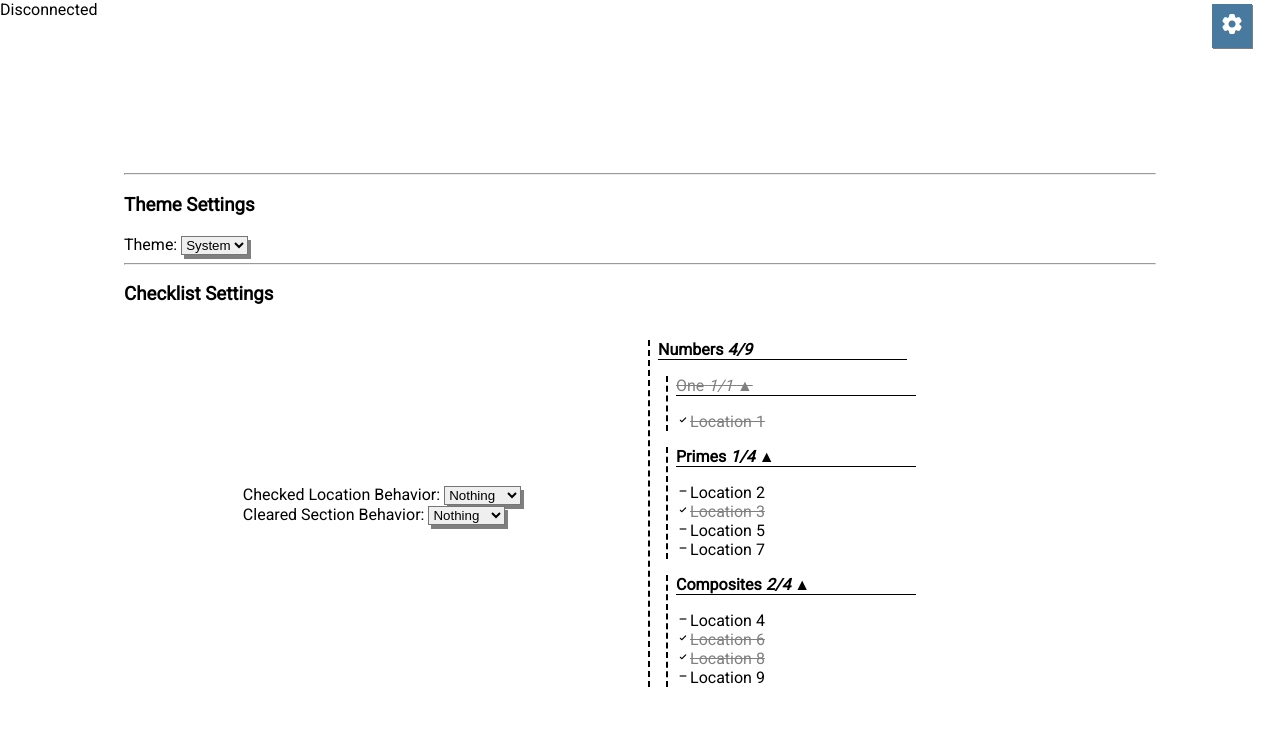
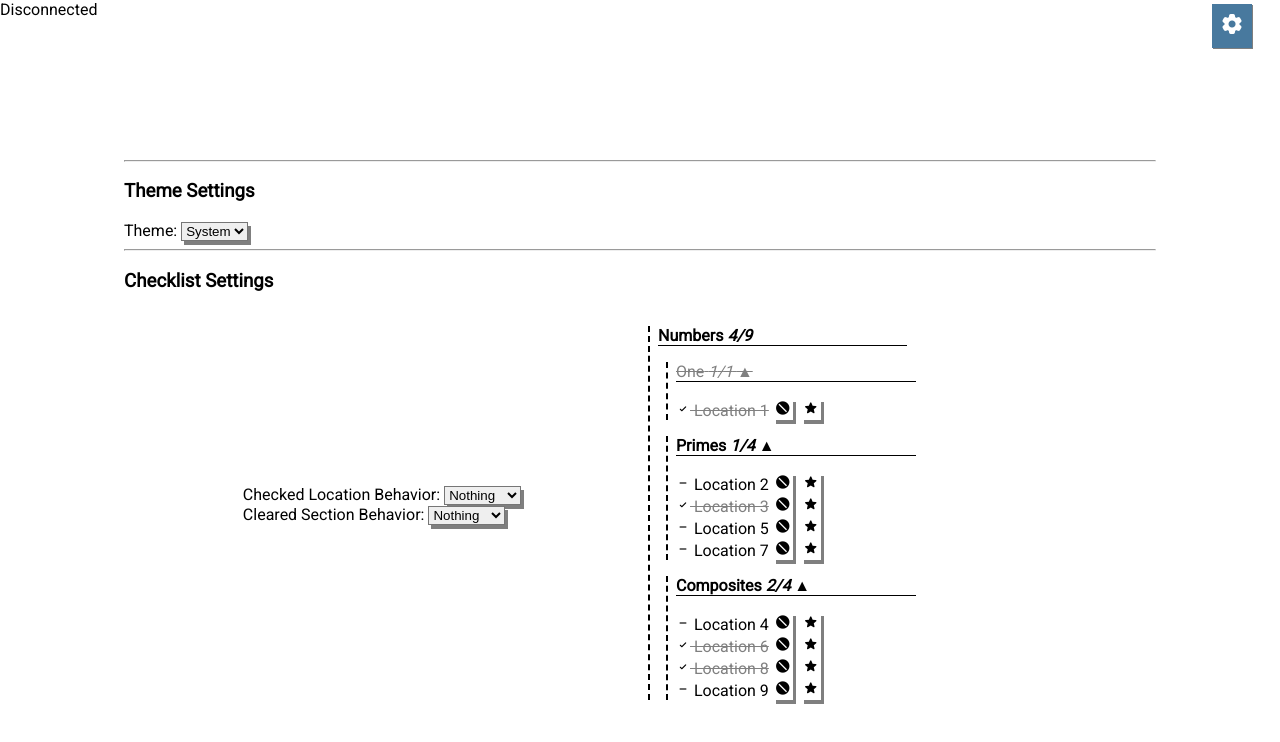
Before and after one commit to TreZc0/ap-tracker, a React (Create React App) app: page / in a window 1280 px wide. Both pictures are taken after a click on the button "settings". Shown: the top 742 px of the page. Built offline with nearby package versions, Linux system fonts and the light colour scheme; the HTML template or start-up script is replaced by a standard one; what archipelago.js would draw is missing.

Commit message:
Now loads tags from memory, added star tags, tag bug fixes

```diff
--- a/src/components/buttons.js
+++ b/src/components/buttons.js
@@ -5,16 +5,24 @@ import {
     primary,
     secondary,
     danger,
+    textPrimary,
+    background,
 } from "../constants/colors";
 
 const BaseButton = styled.button.attrs({ className: "interactive" })`
     border: none;
-    padding: 0.5rem
+    padding:
         ${(props) =>
             // @ts-ignore
-            props.$small ? "0.5rem" : "1.5rem"};
-    margin: 0.25rem 0.75rem;
-    font-size: 1em;
+            props.$tiny ? "0.125rem 0.125rem" : props.$small ? "0.5rem 0.5rem" : "0.5rem 1.5rem"};
+    margin: ${(props) =>
+        // @ts-ignore
+        props.$tiny
+            ? "0rem 0.25rem"
+            : "0.25rem 0.75rem"};
+    font-size: ${(props) =>
+        // @ts-ignore
+        props.$tiny ? "0.5em" : "1em"};
     background-color: transparent;
 `;
 
@@ -34,7 +42,8 @@ const SecondaryButton = styled(BaseButton)`
 `;
 
 const GhostButton = styled(BaseButton)`
-    color: ${primary};
+    color: ${textPrimary};
+    background-color: ${background}
 `;
 
 export { PrimaryButton, DangerButton, SecondaryButton, GhostButton };
--- a/src/components/icons/icons.js
+++ b/src/components/icons/icons.js
@@ -9,6 +9,8 @@ const supportedIcons = [
     "bolt",
     "label",
     "bookmark",
+    "block",
+    "add",
     "beenhere",
     "new_label",
     "pentagon",
--- a/src/components/sectionComponents/CheckView.js
+++ b/src/components/sectionComponents/CheckView.js
@@ -3,7 +3,7 @@ import React, { useContext, useState, useSyncExternalStore } from "react";
 import ServiceContext from "../../contexts/serviceContext";
 import Icon from "../icons/icons";
 import { textPrimary } from "../../constants/colors";
-import { DangerButton } from "../buttons";
+import { GhostButton } from "../buttons";
 const CheckView = ({ check }) => {
     const [showDetails, setShowDetails] = useState(false);
     const serviceContext = useContext(ServiceContext);
@@ -29,7 +29,6 @@ const CheckView = ({ check }) => {
 
     let iconType = status.checked ? "check_small" : "check_indeterminate_small";
     let iconColor = textPrimary;
-    let tagTextColor = textPrimary;
     if (status.tags.length > 0 && serviceContext.tagManager) {
         let selectedTag = status.tags[0];
         let selectedTagType = selectedTag.type;
@@ -44,73 +43,129 @@ const CheckView = ({ check }) => {
         }
         iconType = selectedTagType.icon;
         iconColor = selectedTagType.iconColor ?? iconColor;
-        tagTextColor = selectedTagType.textColor ?? tagTextColor;
     }
     return (
         <>
             {status.exists && (
-                <div
+                <div>
+                    <span
+                        className={[...classes].join(" ")}
                         onClick={() => {
                             setShowDetails(!showDetails);
-                    }}
-                    className={[...classes].join(" ")}
-                >
-                    {
-                        <Icon
-                            fontSize="14px"
-                            type={iconType}
-                            style={{ color: iconColor }}
-                        />
-                    }
-                    {check}
-                    {showDetails &&
-                        status.tags.map((tag) => (
-                            <div
-                                key={tag.tagId}
-                                style={{
-                                    marginLeft: "1rem",
-                                    color: tagTextColor,
                         }}
                     >
                         <Icon
                             fontSize="14px"
                             type={iconType}
                             style={{ color: iconColor }}
-                                />
-                                {tag.text}
-                            </div>
-                        ))}
-                    {showDetails && (
-                        <div
-                            style={{
-                                marginLeft: "2rem",
-                                color: tagTextColor,
-                            }}
-                        >
-                            <DangerButton
+                        />{" "}
+                        {check}
+                        <GhostButton
                             // @ts-ignore
-                                $small
-                                onClick={(event)=>{
+                            $tiny
+                            onClick={(event) => {
                                 event.stopPropagation();
-                                    if(!(status.ignored || status.checked) && tagManager){
+                                if (
+                                    !(status.ignored || status.checked) &&
+                                    tagManager
+                                ) {
                                     let ignoreTag = tagManager.createTagData();
                                     ignoreTag.typeId = "ignore";
                                     ignoreTag.checkName = check;
                                     ignoreTag.tagId = `${check}-ignore`;
-                                        tagManager.addTag(ignoreTag, connection.connection.slotInfo.connectionId);
-                                    } else if ((status.ignored && !status.checked) && tagManager) {
+                                    tagManager.addTag(
+                                        ignoreTag,
+                                        connection.connection.slotInfo
+                                            .connectionId
+                                    );
+                                } else if (
+                                    status.ignored &&
+                                    !status.checked &&
+                                    tagManager
+                                ) {
                                     let ignoreTag = tagManager.createTagData();
                                     ignoreTag.typeId = "ignore";
                                     ignoreTag.checkName = check;
                                     ignoreTag.tagId = `${check}-ignore`;
-                                        tagManager.removeTag(ignoreTag, connection.connection.slotInfo.connectionId);
+                                    tagManager.removeTag(
+                                        ignoreTag,
+                                        connection.connection.slotInfo
+                                            .connectionId
+                                    );
                                 }
+                                setShowDetails(false);
                             }}
                         >
-                                <Icon type={status.ignored ? "check_indeterminate_small" :  "check_circle"}></Icon>
-                            </DangerButton>
+                            <Icon
+                                type={status.ignored ? "add" : "block"}
+                                fontSize="12pt"
+                            ></Icon>
+                        </GhostButton>
+                        <GhostButton
+                            // @ts-ignore
+                            $tiny
+                            onClick={(event) => {
+                                event.stopPropagation();
+                                let found = false;
+                                status.tags?.forEach((tag) => {
+                                    if (tag.tagId === `${check}-star`) {
+                                        found = true;
+                                    }
+                                });
+                                if (tagManager && !found) {
+                                    let tagData = tagManager.createTagData();
+                                    tagData.typeId = "star";
+                                    tagData.checkName = check;
+                                    tagData.tagId = `${check}-star`;
+                                    tagManager.addTag(
+                                        tagData,
+                                        connection.connection.slotInfo
+                                            .connectionId
+                                    );
+                                } else if (tagManager && found) {
+                                    let ignoreTag = tagManager.createTagData();
+                                    ignoreTag.typeId = "star";
+                                    ignoreTag.checkName = check;
+                                    ignoreTag.tagId = `${check}-star`;
+                                    tagManager.removeTag(
+                                        ignoreTag,
+                                        connection.connection.slotInfo
+                                            .connectionId
+                                    );
+                                }
+                                setShowDetails(false);
+                            }}
+                        >
+                            <Icon type={"star"} fontSize="12pt"></Icon>
+                        </GhostButton>
+                    </span>
+                    {showDetails &&
+                        status.tags.map((tag) => (
+                            <>
+                                <br />
+                                <div
+                                    key={tag.tagId}
+                                    style={{
+                                        marginLeft: "1rem",
+                                        color:
+                                            tag.type.textColor ?? textPrimary,
+                                        textDecoration: "none",
+                                        display: "inline-block",
+                                    }}
+                                >
+                                    <Icon
+                                        fontSize="14px"
+                                        type={tag.type.icon}
+                                        style={{
+                                            color:
+                                                tag.type.iconColor ??
+                                                textPrimary,
+                                        }}
+                                    />{" "}
+                                    {tag.text ?? tag.type.displayName}
                                 </div>
-                    )}
+                            </>
+                        ))}
                 </div>
             )}
         </>
--- a/src/components/sectionComponents/SectionView.js
+++ b/src/components/sectionComponents/SectionView.js
@@ -105,7 +105,7 @@ const SectionView = ({ name, context, startOpen }) => {
                                                 section?.checkReport.tagTotals.get(
                                                     id
                                                 )?.size ?? 0
-                                            }`}
+                                            }`}{" "}
                                     </i>
                                 );
                             }
--- a/src/index.css
+++ b/src/index.css
@@ -63,9 +63,14 @@ body {
 .section_check {
     color: var(--text-primary);
     font-size: medium;
+    cursor: pointer;
+}
+.section_check:hover {
+    text-decoration: underline;
 }
 
-.section_check.checked, .section_title.checked {
+.section_check.checked,
+.section_title.checked {
     color: grey;
     text-decoration: line-through;
     list-style-type: none;
--- a/src/services/connector/connector.js
+++ b/src/services/connector/connector.js
@@ -212,6 +212,7 @@ const createConnector = (
                             // @ts-ignore, there is a typing error on Archipelago.js
                             groups
                         );
+                        tagManager.loadTags(connection.slotInfo.connectionId);
                     });
 
                 return CONNECTION_MESSAGES.connectionSuccess({
--- a/src/services/tags/tagManager.js
+++ b/src/services/tags/tagManager.js
@@ -63,11 +63,24 @@ const builtInTagTypeDefaults = {
         hideWhenChecked: false,
         doNotSave: true,
     },
+    star: {
+        displayName: "Starred",
+        id: "star",
+        textColor: "orange",
+        iconColor: "orange",
+        considerChecked: false,
+        tagCounterId: "stars",
+        icon: "star",
+        priority: 100,
+        hideWhenChecked: false,
+    },
     ignore: {
-        displayName: "Ignore",
+        displayName: "Ignored",
+        textColor: "grey",
+        iconColor: "grey",
         id: "ignore",
         considerChecked: true,
-        icon: "check_circle",
+        icon: "block",
         priority: 50,
         hideWhenChecked: false,
         convertToWhenChecked: null,
@@ -112,6 +125,14 @@ const builtInTagCounterDefaults = {
         countMode: CounterMode.countUnchecked,
         showTotal: false, // Shows the count (based on count mode) out of the total number of items in that group with that tag
     },
+    stars: {
+        id: "stars",
+        displayName: "Starred Checks",
+        icon: "star",
+        color: "orange",
+        countMode: CounterMode.countChecked,
+        showTotal: true,
+    },
 };
 
 const generateTagId = (n = 16) => {
@@ -128,6 +149,7 @@ const generateTagId = (n = 16) => {
  * @typedef TagManager
  * @prop {(tag: TagData, saveId: string | undefined) => void} removeTag Removes a tag from the manager and from any checks specified in the data
  * @prop {(tag: TagData, saveId: string | undefined) => void} addTag Adds a tag to the manger and to any checks specified in the data
+ * @prop {(saveId: string | undefined) => void} loadTags Loads tags from a saved connection
  * @prop {() => void} createTagType Creates a base tag type
  * @prop {() => void} deleteTagType
  * @prop {(typeID: string) => TagType} getTagType
@@ -354,9 +376,28 @@ const createTagManager = (checkManager) => {
         return builtInTagCounterDefaults[counterId];
     };
 
+    /**
+     *
+     * @param {string | undefined} saveId
+     */
+    const loadTags = (saveId) => {
+        let saveData = SavedConnectionManager.getConnectionSaveData(saveId);
+        if (!saveData) {
+            saveData = {};
+        }
+        if (!saveData.tagData) {
+            saveData.tagData = {};
+        }
+        let tagNames = Object.getOwnPropertyNames(saveData.tagData);
+        tagNames.forEach((tagName) => {
+            addTag(saveData.tagData[tagName], saveId);
+        });
+    };
+
     return {
         removeTag,
         addTag,
+        loadTags,
         createTagType,
         deleteTagType,
         getTagType,
```
Also changed, not shown: src/services/sections/sectionManager.js (+2 -11 lines). Lines whose indentation alone changed are shown as unchanged.
